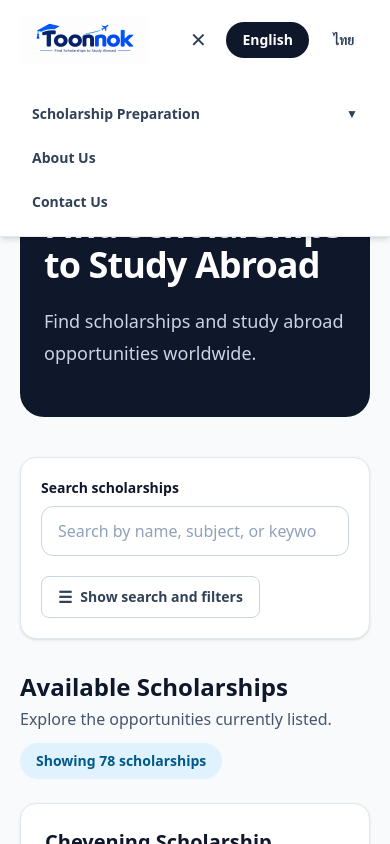
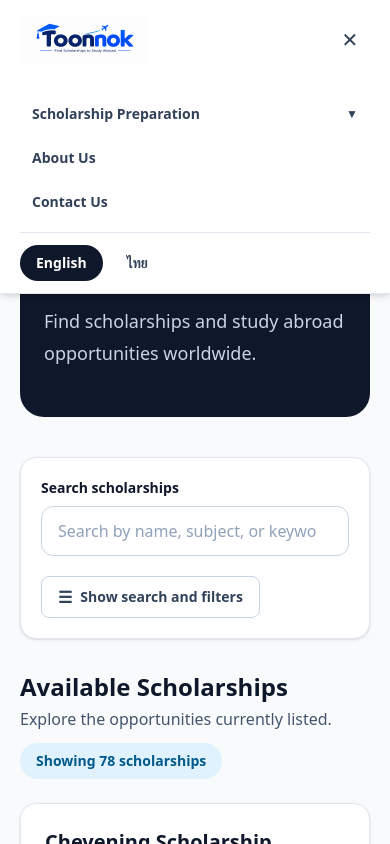
Before and after one commit to chayanitsaekhu-tech/ToonKlai, a Next.js app: page /en in a window 390 px wide. Both pictures are taken after a click on the button "Toggle navigation". Shown: the top 844 px of the page. Built offline with nearby package versions, Linux system fonts and the light colour scheme.

Commit message:
add more space btw top nav and move language switcher to hamburger menu

```diff
--- a/app/[locale]/layout.tsx
+++ b/app/[locale]/layout.tsx
@@ -93,16 +93,21 @@ export default async function LocaleLayout({
               />
             </Link>
 
-            {/* Navigation + Language */}
-            <div className="ml-auto flex shrink-0 items-center gap-2 sm:gap-4">
+            {/* Desktop Navigation */}
+            <div className="ml-auto hidden items-center md:flex">
 
               <TopNav locale={locale} />
 
-              {/* Language Switcher */}
-              <div className="shrink-0">
+              {/* Desktop Language Switcher */}
+              <div className="ml-8 shrink-0 border-l border-slate-200 pl-6">
                 <LanguageSwitcher locale={locale} />
               </div>
 
+            </div>
+
+            {/* Mobile Navigation */}
+            <div className="ml-auto md:hidden">
+              <TopNav locale={locale} />
             </div>
 
           </div>
--- a/components/TopNav.tsx
+++ b/components/TopNav.tsx
@@ -5,6 +5,7 @@ import Link from "next/link";
 
 import type { Locale } from "@/i18n/config";
 import { getDictionary } from "@/i18n/dictionaries";
+import LanguageSwitcher from "@/components/LanguageSwitcher";
 
 type TopNavProps = {
   locale: Locale;
@@ -24,12 +25,12 @@ export default function TopNav({
   };
 
   return (
-    <div className="flex items-center">
+    <div className="relative">
 
       {/* Desktop Navigation */}
-      <div className="hidden items-center gap-6 md:flex">
+      <div className="hidden items-center gap-8 md:flex">
 
-        {/* Exam Preparation */}
+        {/* Scholarship Preparation */}
         <div className="relative">
           <button
             type="button"
@@ -74,7 +75,7 @@ export default function TopNav({
           </div>
         </div>
 
-        {/* About */}
+        {/* About Us */}
         <Link
           href={`/${locale}/about`}
           className="py-3 text-sm font-semibold text-slate-700 transition hover:text-sky-600"
@@ -84,7 +85,7 @@ export default function TopNav({
             : "About Us"}
         </Link>
 
-        {/* Contact */}
+        {/* Contact Us */}
         <Link
           href={`/${locale}/contact`}
           className="py-3 text-sm font-semibold text-slate-700 transition hover:text-sky-600"
@@ -109,9 +110,9 @@ export default function TopNav({
           </span>
         </button>
 
-        {/* Mobile menu */}
+        {/* Mobile Menu */}
         <div
-          className={`absolute left-0 right-0 top-20 z-50 border-b border-slate-200 bg-white shadow-md transition-all duration-200 ${
+          className={`fixed left-0 right-0 top-20 z-50 border-b border-slate-200 bg-white shadow-md transition-all duration-200 ${
             isOpen
               ? "visible translate-y-0 opacity-100"
               : "invisible -translate-y-2 opacity-0"
@@ -119,7 +120,7 @@ export default function TopNav({
         >
           <div className="mx-auto max-w-6xl px-5 py-3">
 
-            {/* Exam Preparation */}
+            {/* Scholarship Preparation */}
             <button
               type="button"
               onClick={() =>
@@ -145,7 +146,7 @@ export default function TopNav({
               </span>
             </button>
 
-            {/* Exam submenu */}
+            {/* Scholarship submenu */}
             <div
               className={`overflow-hidden transition-all duration-200 ${
                 isExamOpen
@@ -165,7 +166,7 @@ export default function TopNav({
               </Link>
             </div>
 
-            {/* About */}
+            {/* About Us */}
             <Link
               href={`/${locale}/about`}
               onClick={closeMenu}
@@ -176,7 +177,7 @@ export default function TopNav({
                 : "About Us"}
             </Link>
 
-            {/* Contact */}
+            {/* Contact Us */}
             <Link
               href={`/${locale}/contact`}
               onClick={closeMenu}
@@ -185,6 +186,13 @@ export default function TopNav({
               {dictionary.navigation.contact}
             </Link>
 
+            {/* Language */}
+            <div className="mt-2 border-t border-slate-200 pt-3">
+              <LanguageSwitcher
+                locale={locale}
+              />
+            </div>
+
           </div>
         </div>
       </div>
```
